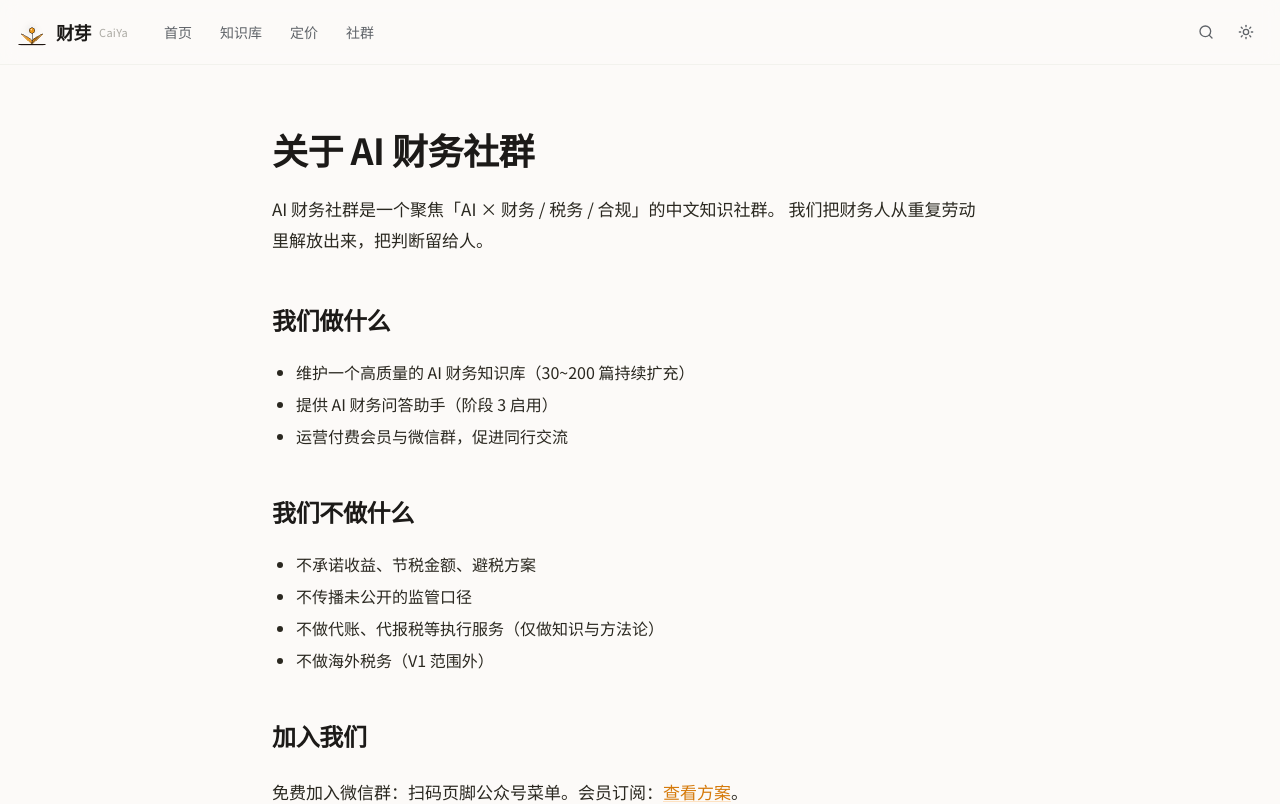
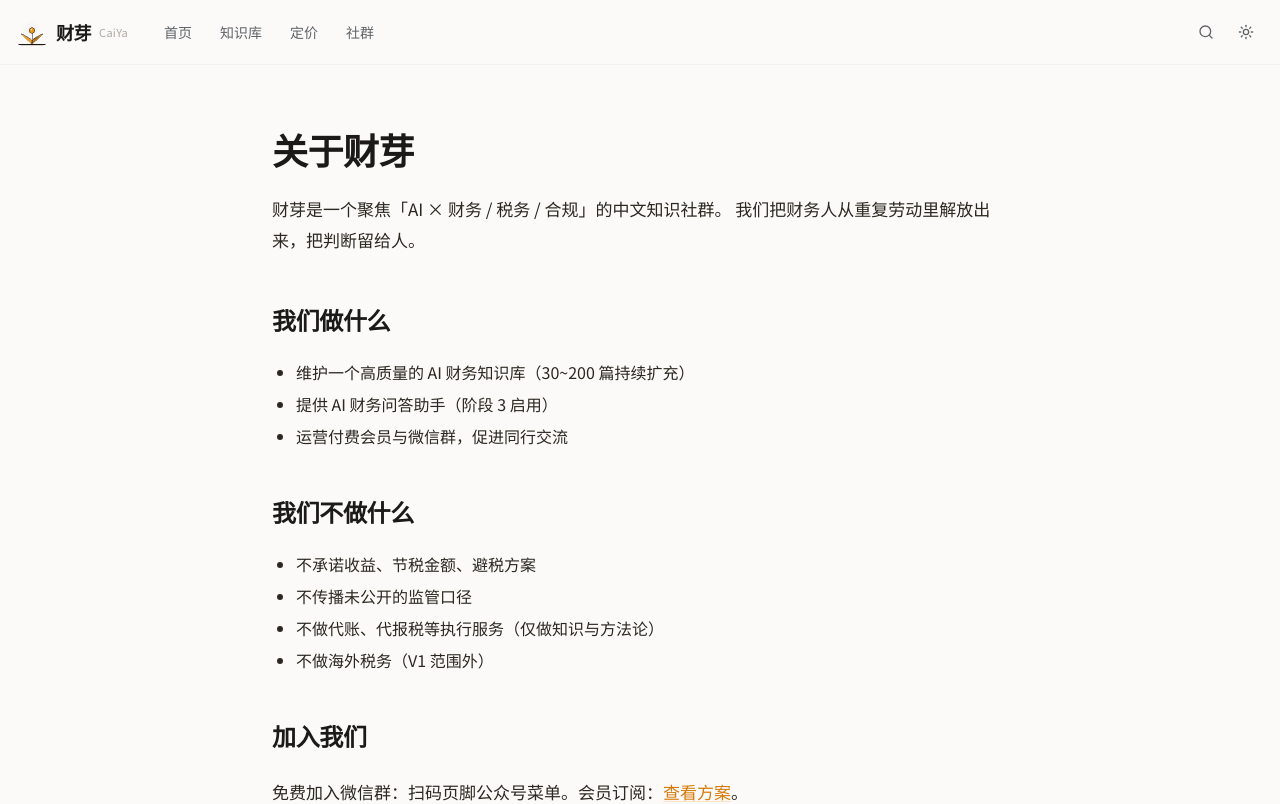
Before and after one commit to wangjing202603-glitch/caiya-website, a Next.js app in the folder web/: page /about in a window 1280 px wide. Shown: the top 804 px of the page. Built offline with nearby package versions, Linux system fonts and the light colour scheme.

Commit message:
fix: 品牌统一'AI财务社群'→'财芽'+URL统一aicaiwu.cn→caiyaai.com(6处)

```diff
--- a/web/app/about/page.tsx
+++ b/web/app/about/page.tsx
@@ -5,10 +5,10 @@ export const metadata: Metadata = { title: "关于社群" };
 export default function AboutPage() {
   return (
     <div className="container py-16 max-w-3xl">
-      <h1 className="text-3xl md:text-4xl font-semibold">关于 AI 财务社群</h1>
+      <h1 className="text-3xl md:text-4xl font-semibold">关于财芽</h1>
       <div className="prose-kb mt-6">
         <p>
-          AI 财务社群是一个聚焦「AI × 财务 / 税务 / 合规」的中文知识社群。
+          财芽是一个聚焦「AI × 财务 / 税务 / 合规」的中文知识社群。
           我们把财务人从重复劳动里解放出来，把判断留给人。
         </p>
         <h2>我们做什么</h2>
--- a/web/app/auth/sign-in/page.tsx
+++ b/web/app/auth/sign-in/page.tsx
@@ -7,7 +7,7 @@ export default function SignInPage() {
   return (
     <div className="container py-20 max-w-md">
       <div className="rounded-xl border border-ink-200/60 dark:border-ink-800 bg-card p-8">
-        <h1 className="text-2xl font-semibold">登录 AI 财务社群</h1>
+        <h1 className="text-2xl font-semibold">登录财芽</h1>
         <p className="mt-2 text-sm text-ink-500 dark:text-ink-400">
           阶段 1 占位：真实登录在阶段 2 接入 Auth.js（邮箱 / 手机号 / 微信）。
         </p>
--- a/web/app/layout.tsx
+++ b/web/app/layout.tsx
@@ -21,7 +21,7 @@ export const metadata: Metadata = {
   },
   description:
     "财芽 · 让每个财务人都能用上 AI 助理。把重复劳动留给机器，把判断留给自己。",
-  metadataBase: new URL("https://aicaiwu.cn"),
+  metadataBase: new URL("https://caiyaai.com"),
   icons: {
     icon: "/logo/favicon-32.png",
     apple: "/logo/favicon-32.png",
--- a/web/app/legal/terms/page.tsx
+++ b/web/app/legal/terms/page.tsx
@@ -8,7 +8,7 @@ export default function TermsPage() {
       <h1>用户协议</h1>
       <p>最后更新：2026-07-01</p>
       <p>
-        欢迎使用 AI 财务社群（以下简称"本平台"）。本协议是您与本平台之间就使用本平台服务所订立的有法律约束力的文件。
+        欢迎使用财芽（以下简称"本平台"）。本协议是您与本平台之间就使用本平台服务所订立的有法律约束力的文件。
       </p>
       <h2>1. 服务内容</h2>
       <p>本平台提供 AI 财务知识库的浏览、检索、AI 问答与会员订阅服务。</p>
--- a/web/app/robots.ts
+++ b/web/app/robots.ts
@@ -1,7 +1,7 @@
 import type { MetadataRoute } from "next";
 
 export default function robots(): MetadataRoute.Robots {
-  const base = process.env.NEXT_PUBLIC_SITE_URL ?? "https://aicaiwu.cn";
+  const base = process.env.NEXT_PUBLIC_SITE_URL ?? "https://caiyaai.com";
   return {
     rules: [
       {
--- a/web/app/sitemap.ts
+++ b/web/app/sitemap.ts
@@ -2,7 +2,7 @@ import type { MetadataRoute } from "next";
 import { getKbIndex, getArticlesByCategory } from "@/lib/kb";
 
 export default function sitemap(): MetadataRoute.Sitemap {
-  const base = process.env.NEXT_PUBLIC_SITE_URL ?? "https://aicaiwu.cn";
+  const base = process.env.NEXT_PUBLIC_SITE_URL ?? "https://caiyaai.com";
   const now = new Date();
 
   // 静态页
```
